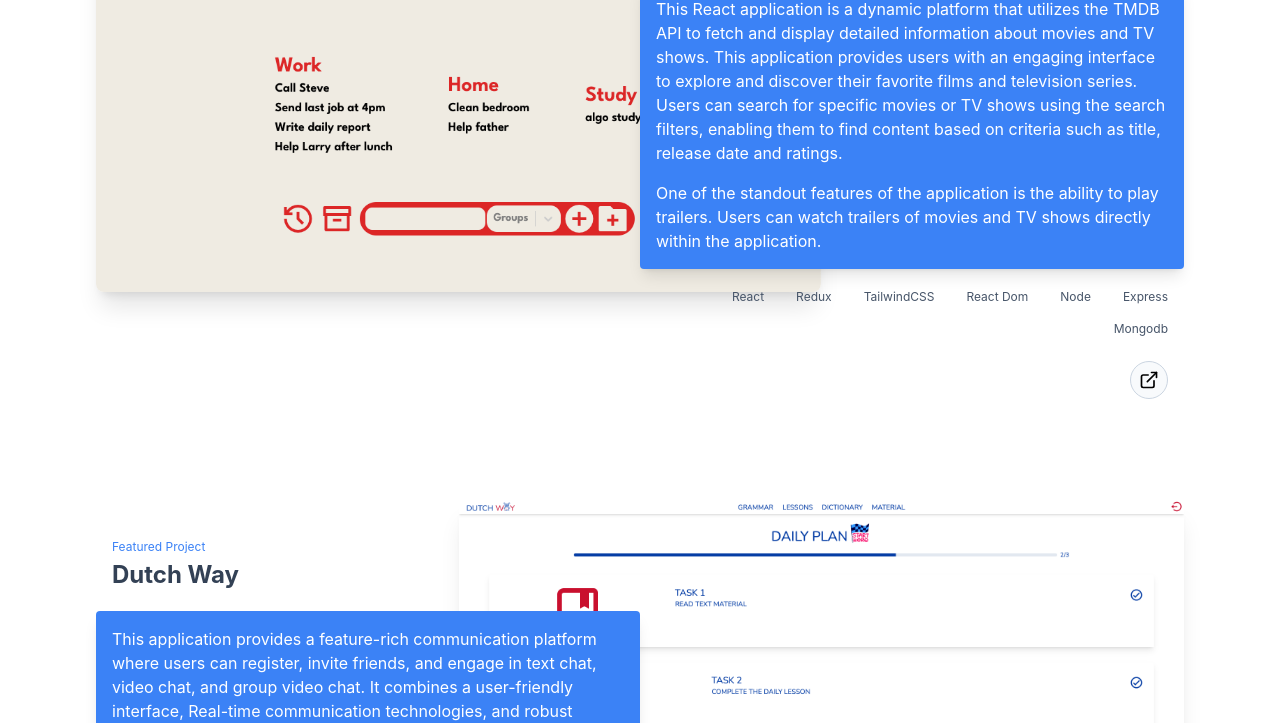
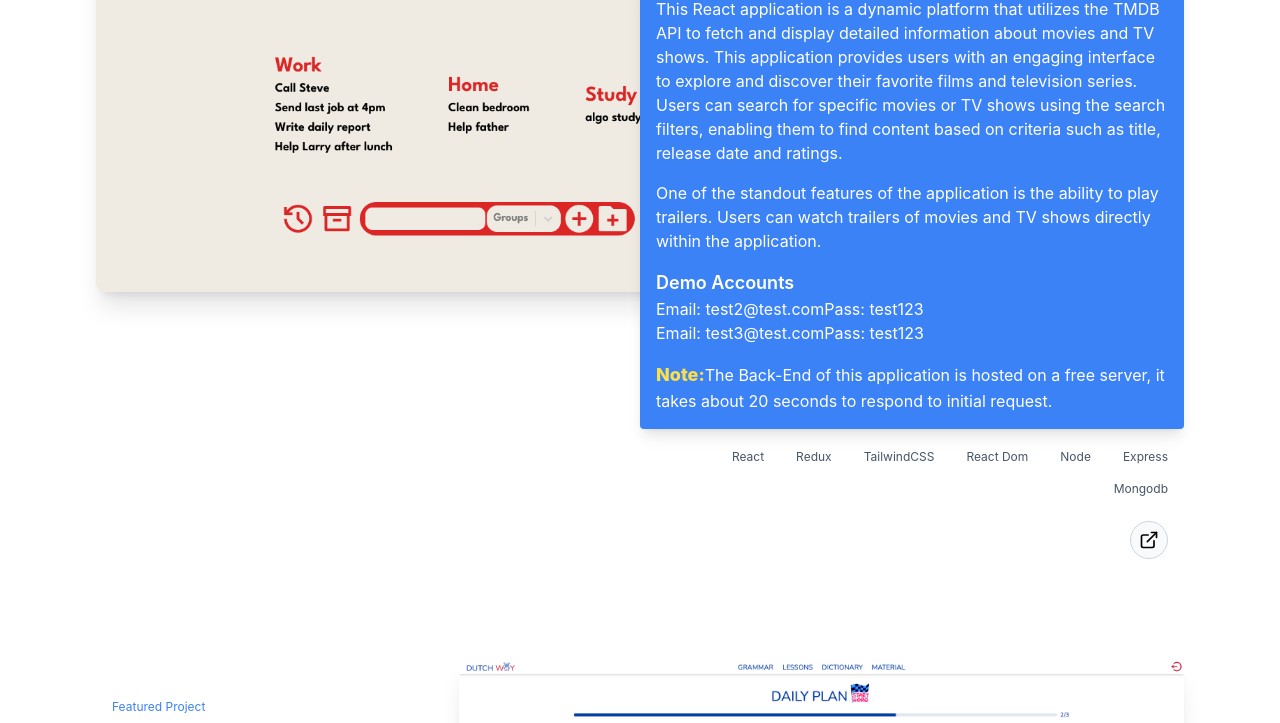
Before and after one commit to iroac/portfolio, a React (Create React App) app: page / in a window 1280 px wide. Shown: the part 2027-2750 px from the top of the page. Built offline with nearby package versions, Linux system fonts and the light colour scheme.

Commit message:
add: whatsapp and mail link buttons

```diff
--- a/src/App.js
+++ b/src/App.js
@@ -12,6 +12,8 @@ import { FaGripHorizontal } from 'react-icons/fa';
 import { AiFillApi } from 'react-icons/ai';
 import { AiOutlineMobile } from 'react-icons/ai';
 import { FiExternalLink } from 'react-icons/fi';
+import { FaWhatsapp } from 'react-icons/fa';
+import { GrMail } from 'react-icons/gr';
 
 
 function App() {
@@ -28,7 +30,7 @@ function App() {
   return (
     <div className=" w-full max-w-screen-xl mx-auto relative" >
 
-
+      <div className='flex flex-col justify-center items-center w-full h-full ' >
         <div className=' flex flex-col justify-start items-center h-80 w-11/12' >
           <div className="flex w-80 h-full mt-10 justify-end items-start " >
             <img src="/hiemojiapple.png" alt="apple hi emoji" className=" h-80 w-80 " />
@@ -41,7 +43,7 @@ function App() {
           <h1 className='text-blue-700 font-extrabold text-6xl w-full text-center' >VINICIUS NOGUEIRA</h1>
           <p className="text-black font-medium w-full text-center" > Building & maintaining connections with persons and softwares 👨🏻‍💻</p>
         </div>
-
+      </div>
 
       <div className="flex flex-row h-auto w-full justify-center items-center mt-10 " >
         <div className="sm:flex hidden  w-72 h-full justify-end items-end " >
@@ -210,7 +212,24 @@ function App() {
               <a href='https://25-now.vercel.app/' className='text-2xl px-4 text-slate-700 font-bold flex md:justify-end'>25NOW</a>
               <div className='md:bg-blue-500 md:my-5 text-slate-700 md:text-white p-4 rounded md:shadow-lg' >
                 <p className='pb-4'>This React application is a dynamic platform that utilizes the TMDB API to fetch and display detailed information about movies and TV shows. This application provides users with an engaging interface to explore and discover their favorite films and television series. Users can search for specific movies or TV shows using the search filters, enabling them to find content based on criteria such as title, release date and ratings.</p>
-                <p>One of the standout features of the application is the ability to play trailers. Users can watch trailers of movies and TV shows directly within the application.</p>
+                <p className='pb-4'>One of the standout features of the application is the ability to play trailers. Users can watch trailers of movies and TV shows directly within the application.</p>
+                <div className='pb-4'>
+                  <h3 className='text-lg font-semibold'>Demo Accounts</h3>
+                  <ul>
+                    <li>
+                      <span className='font-mediun'>Email: test2@test.com</span>
+                      <span className='font-mediun'>Pass: test123</span>
+                    </li>
+                    <li>
+                      <span className='font-mediun'>Email: test3@test.com</span>
+                      <span className='font-mediun'>Pass: test123</span>
+                    </li>
+                  </ul>
+                </div>
+                <p>
+                  <span className=' font-extrabold text-lg md:text-yellow-300 text-blue-500'>Note:</span>
+                  The Back-End of this application is hosted on a free server, it takes about 20 seconds to respond to initial request.
+                </p>
               </div>
               <div className='flex flex-wrap md:justify-end text-xs rounded text-slate-600 gap-x-8 gap-y-4 font-roboto px-4' >
                 <span>React</span>
@@ -289,10 +308,12 @@ function App() {
           <p className='text-center lg:w-1/2 mb-8 text-slate-700'>I'm currently looking for opportunities. Whether its a Full-Time Job or a Freelance work. Send me a message, I'll try to get back to you as soon as possible.</p>
         </div>
         <div className='flex gap-y-4 gap-x-8 flex-wrap justify-center' >
-          <a className='flex items-center gap-2 border border-blue-300 text-sm sm:text-base px-6 py-2.5 sm:px-10 sm:py-4 font-roboto rounded hover:shadow-lg hover:shadow-blue-200 transition-all hover:-translate-y-1' >
+          <a href='mailto:vns5218@icloud.com' className='flex items-center gap-2 border border-blue-300 text-sm sm:text-base px-6 py-2.5 sm:px-10 sm:py-4 font-roboto rounded hover:shadow-lg hover:shadow-blue-200 transition-all hover:-translate-y-1' >
+            < GrMail className='w-6 h-6' />
             Say Hello
           </a>
-          <a className='flex items-center gap-2 border border-blue-300 text-sm sm:text-base px-6 py-2.5 sm:px-10 sm:py-4 font-roboto rounded hover:shadow-lg hover:shadow-blue-200 transition-all hover:-translate-y-1' >
+          <a href='https://wa.me/+33788614862' className='flex items-center gap-2 border border-blue-300 text-sm sm:text-base px-6 py-2.5 sm:px-10 sm:py-4 font-roboto rounded hover:shadow-lg hover:shadow-blue-200 transition-all hover:-translate-y-1' >
+            < FaWhatsapp className='w-6 h-6' />
             Say Hello
           </a>
 
```
Lines whose indentation alone changed are shown as unchanged.
